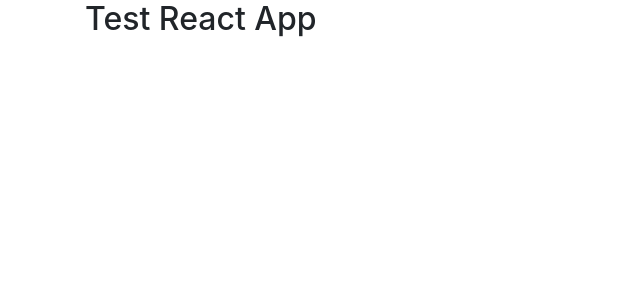
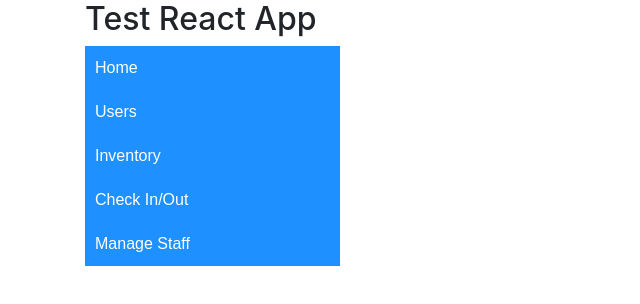
Before and after one commit to IsItGreg/CageIMS, a React (Create React App) app in the folder cage-ims-app/: page / in a window 1280 px wide. Shown: the top 304 px of the page, without its empty margins (0-640 px from the left). Built offline with nearby package versions, Linux system fonts and the light colour scheme.

Commit message:
Added in some bootstrap sidebar elements.

```diff
--- a/cage-ims-app/src/App.js
+++ b/cage-ims-app/src/App.js
@@ -1,8 +1,10 @@
-import React, { Component } from 'react';
+import React, { Component } from "react";
 import { BrowserRouter as Router, Route, Link } from "react-router-dom";
-import logo from './logo.svg';
-import './App.css';
+import logo from "./logo.svg";
+import "./App.css";
 import "bootstrap/dist/css/bootstrap.min.css";
+
+import { Sidebar } from "./common/Sidebar";
 
 class App extends Component {
   render() {
@@ -11,6 +13,7 @@ class App extends Component {
         <div className="container">
           <h2>Test React App</h2>
         </div>
+        <Sidebar />
       </Router>
     );
   }
--- a/cage-ims-app/src/common/Sidebar.js
+++ b/cage-ims-app/src/common/Sidebar.js
@@ -0,0 +1,61 @@
+import React, { Component } from "react";
+import {
+  Navbar,
+  Nav,
+  NavDropdown,
+  Form,
+  FormControl,
+  Button,
+} from "react-bootstrap";
+import { Container, Row, Col, Card } from "react-bootstrap";
+
+export class Sidebar extends Component {
+  render() {
+    const mystyle = {
+      color: "white",
+      backgroundColor: "DodgerBlue",
+      padding: "10px",
+      fontFamily: "Arial",
+    };
+    return (
+      <Container>
+        <Row>
+          <Col xs={3}>
+            <Nav.Link style={mystyle} href="#home">
+              Home
+            </Nav.Link>
+          </Col>
+        </Row>
+        <Row>
+          <Col xs={3}>
+            {" "}
+            <Nav.Link style={mystyle} href="#Users">
+              Users
+            </Nav.Link>
+          </Col>
+        </Row>
+        <Row>
+          <Col xs={3}>
+            <Nav.Link style={mystyle} href="#Inventory">
+              Inventory
+            </Nav.Link>
+          </Col>
+        </Row>
+        <Row>
+          <Col xs={3}>
+            <Nav.Link style={mystyle} href="#Check In/Out">
+              Check In/Out
+            </Nav.Link>
+          </Col>
+        </Row>
+        <Row>
+          <Col xs={3}>
+            <Nav.Link style={mystyle} href="#Manage Staff">
+              Manage Staff
+            </Nav.Link>
+          </Col>
+        </Row>
+      </Container>
+    );
+  }
+}
```
